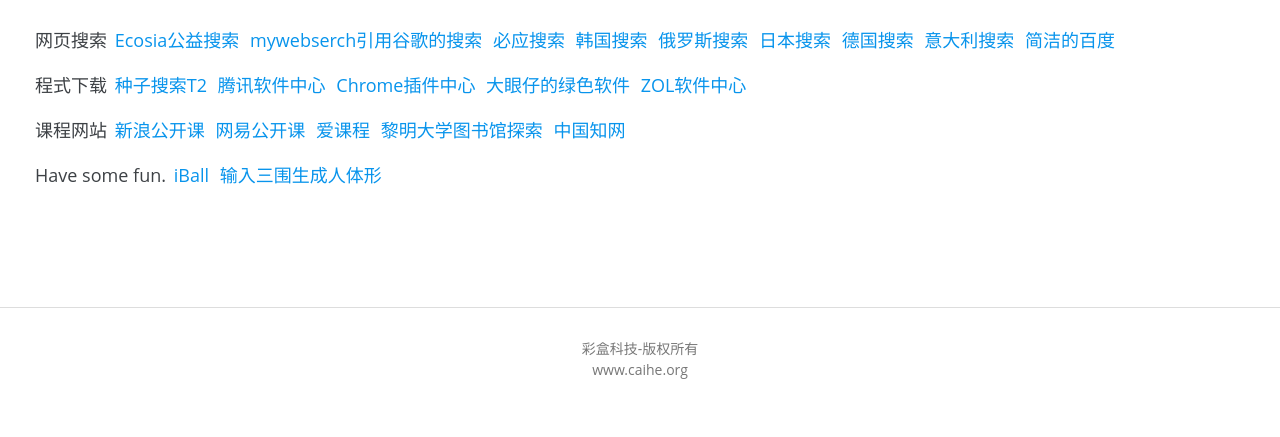
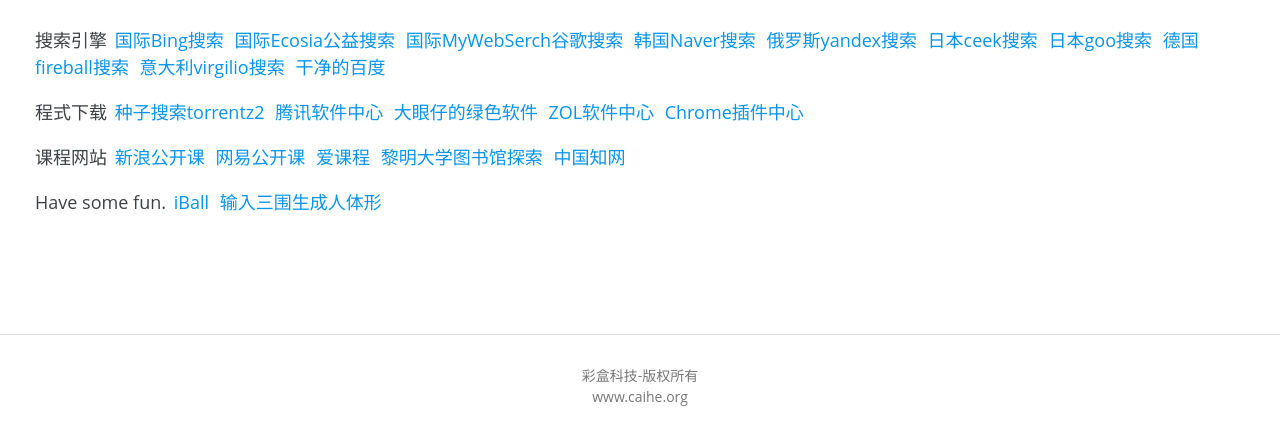
Before and after one commit to YasinZhong/wwwCaihe, a plain HTML site: page index.htm in a window 1280 px wide. Shown: the part 431-868 px from the top of the page. Before the commit the page ends 841 px from the top, so only its background shows below. Drawn offline with Linux system fonts and the light colour scheme; a script that the page names is missing.

Commit message:
2019/05/26

```diff
--- a/index.htm
+++ b/index.htm
@@ -79,24 +79,25 @@
 
   <h2 id="搜索引擎">有趣的链接</h2>
   <p>
-  <ul class="docs-footer-links">网页搜索
-  <li><a href="https://www.ecosia.org/">Ecosia公益搜索</a></li>
-  <li><a href="https://hp.mywebsearch.com/mywebsearch/index.html">mywebserch引用谷歌的搜索</a></li>
-  <li><a href="http://www.bing.com">必应搜索</a></li>
-  <li><a href="https://www.naver.com/">韩国搜索</a></li>
-  <li><a href="https://yandex.ru/">俄罗斯搜索</a></li>
-  <li><a href="http://www.ceek.jp/">日本搜索</a></li>
-  <li><a href="https://fireball.com/">德国搜索</a></li>
-  <li><a href="https://www.virgilio.it/">意大利搜索</a></li>
-  <li><a href="https://www.baidu.com/more/">简洁的百度</a></li>
+  <ul class="docs-footer-links">搜索引擎
+  <li><a href="http://www.bing.com">国际Bing搜索</a></li>
+  <li><a href="https://www.ecosia.org/">国际Ecosia公益搜索</a></li>
+  <li><a href="https://hp.mywebsearch.com/mywebsearch/index.html">国际MyWebSerch谷歌搜索</a></li>
+  <li><a href="https://www.naver.com/">韩国Naver搜索</a></li>
+  <li><a href="https://yandex.ru/">俄罗斯yandex搜索</a></li>
+  <li><a href="http://www.ceek.jp/">日本ceek搜索</a></li>
+  <li><a href="https://www.goo.ne.jp">日本goo搜索</a></li>
+  <li><a href="https://fireball.com/">德国fireball搜索</a></li>
+  <li><a href="https://www.virgilio.it/">意大利virgilio搜索</a></li>
+  <li><a href="https://www.baidu.com/more/">干净的百度</a></li>
   </ul>
 
   <ul class="docs-footer-links">程式下载
-  <li><a href="https://torrentz2.eu/">种子搜索T2</a></li>
+  <li><a href="https://torrentz2.eu/">种子搜索torrentz2</a></li>
   <li><a href="https://pc.qq.com/">腾讯软件中心</a></li>
-  <li><a href="https://www.chromefor.com/">Chrome插件中心</a></li>
   <li><a href="http://www.dayanzai.me/">大眼仔的绿色软件</a></li>
   <li><a href="http://xiazai.zol.com.cn/">ZOL软件中心</a></li>
+  <li><a href="https://www.chromefor.com/">Chrome插件中心</a></li>
   </ul>
   <ul class="docs-footer-links">课程网站
   <li><a href="http://open.sina.com.cn/">新浪公开课</a></li>
```
